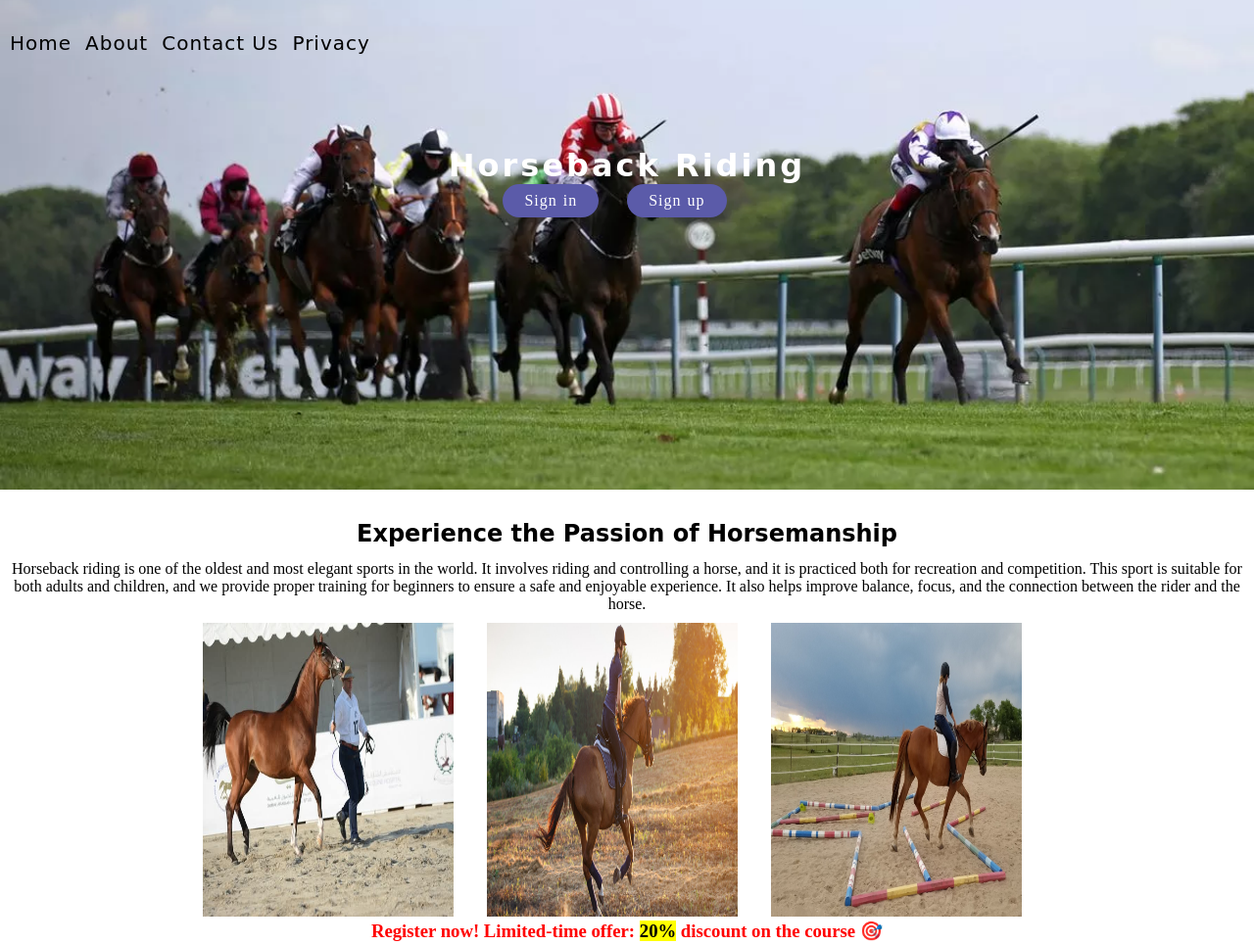
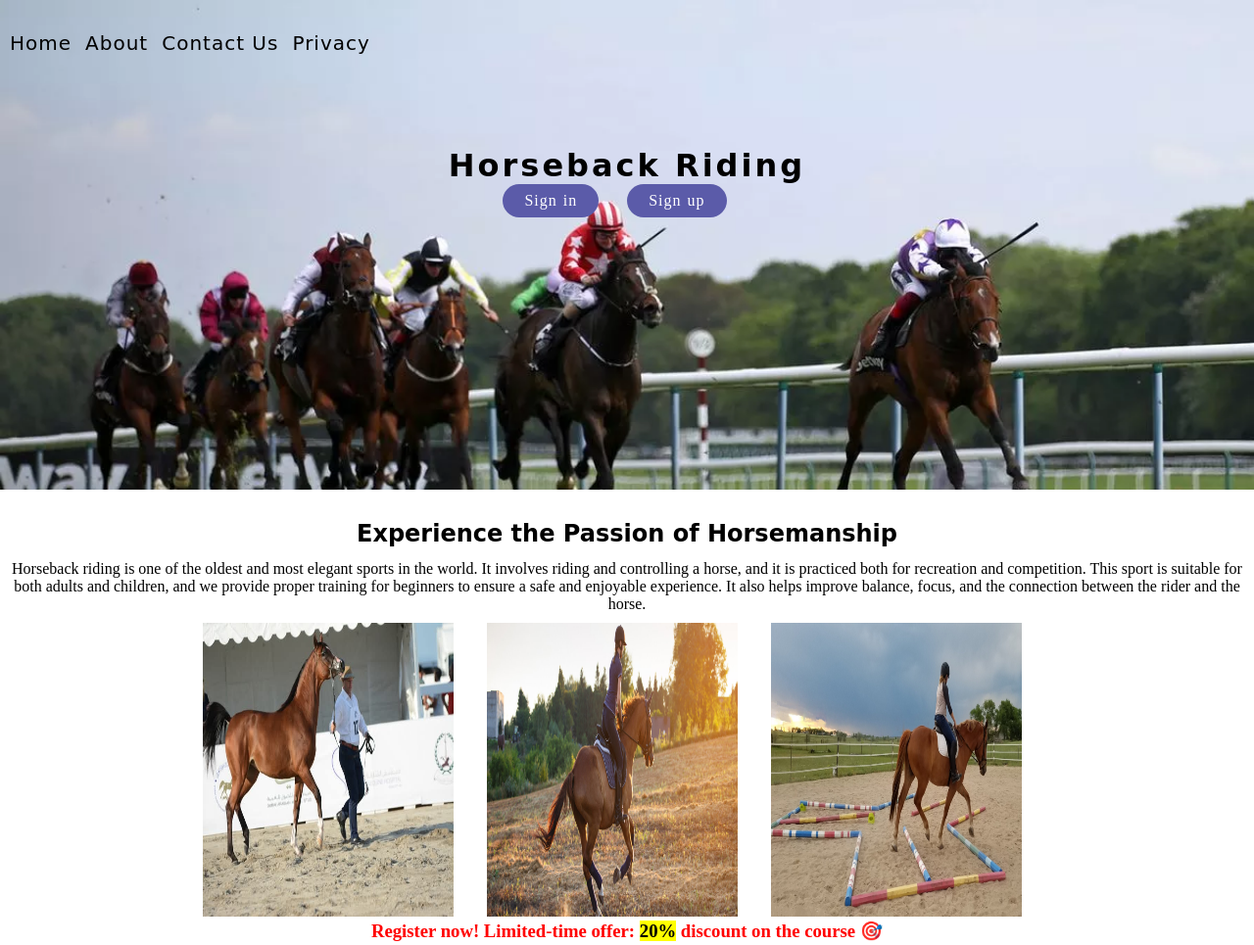
Before and after one commit to dinabadran/HORSES, a plain HTML site: page index.html in a window 1280 px wide. Shown: the top 965 px of the page at 98% size. Drawn offline with Linux system fonts and the light colour scheme.

Commit message:
Update index.css

```diff
--- a/css/index.css
+++ b/css/index.css
@@ -33,13 +33,13 @@ margin-bottom: 30px;
     background-size: cover;
     height: 500px;
     /* background-repeat: no-repeat; */
-     background-position:center;
+     background-position:top;
     background-attachment:scroll;
     /* padding: 30px;
     border-radius: 10px; */
 }
 .header-content{
-   color: white;
+   color:black;
    text-align: center;
    padding-top: 5%;
 
```
